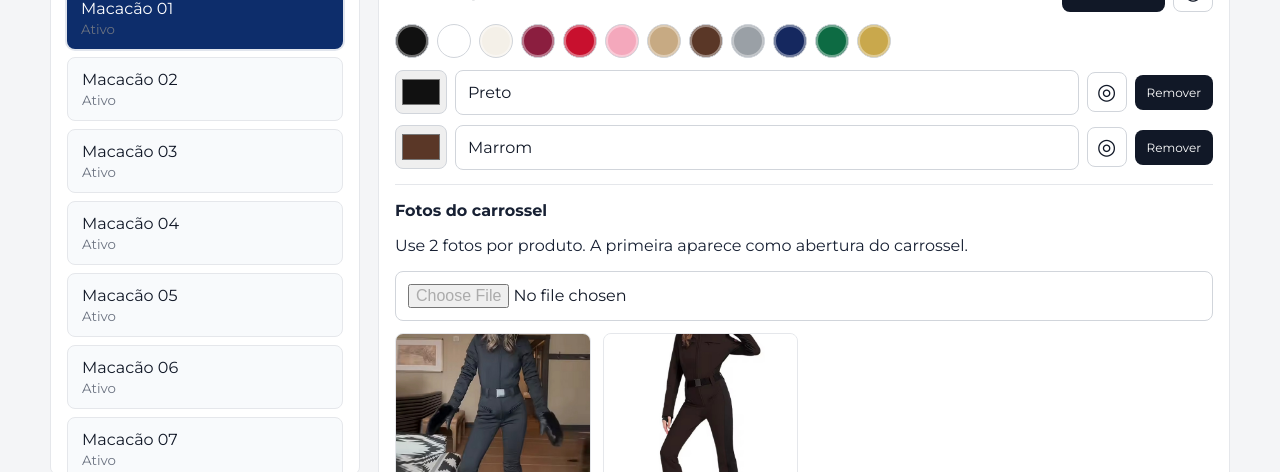
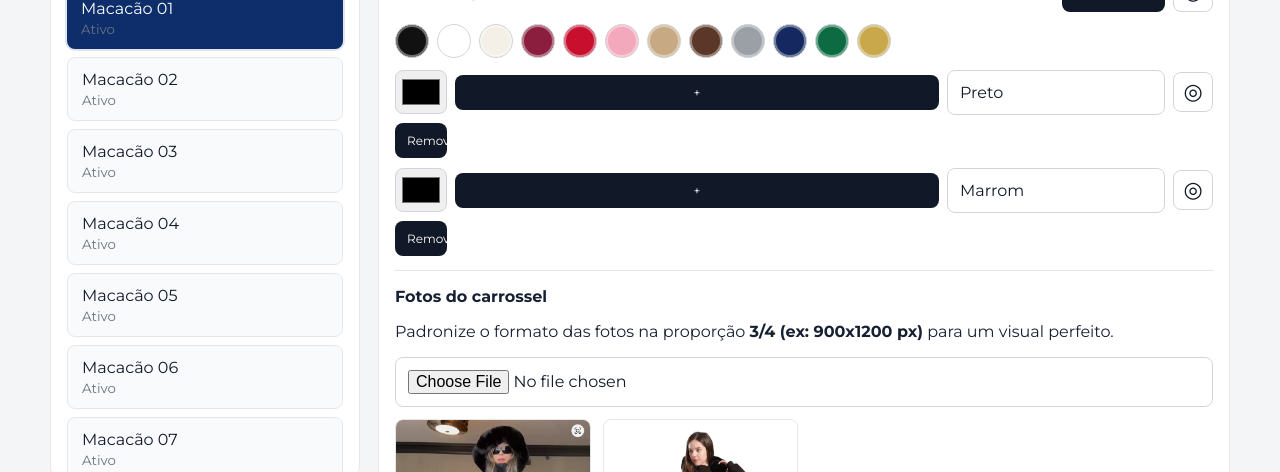
Before and after one commit to scalecompanyads/roupa-de-neve-catalogo, a Next.js app: page /admin in a window 1280 px wide. Shown: the part 328-800 px from the top of the page. Built offline with nearby package versions, Linux system fonts and the light colour scheme; no server answers; the database is empty.

Commit message:
update styles and structure per feedback

```diff
--- a/src/app/globals.css
+++ b/src/app/globals.css
@@ -246,11 +246,11 @@ h2 em {
 }
 
 .product-image {
-  width: 80%;
-  max-height: 90%;
-  object-fit: contain;
+  width: 100%;
+  height: 100%;
+  aspect-ratio: 3 / 4;
+  object-fit: cover;
   object-position: center;
-  filter: drop-shadow(0 8px 16px rgba(0,0,0,0.35));
 }
 
 .product-empty {
@@ -799,7 +799,7 @@ h2 em {
 
 .admin-images img {
   width: 100%;
-  aspect-ratio: 4 / 3;
+  aspect-ratio: 3 / 4;
   object-fit: cover;
 }
 
--- a/src/components/AdminPanel.tsx
+++ b/src/components/AdminPanel.tsx
@@ -41,22 +41,7 @@ const namedColorHex: Record<string, string> = {
   dourado: "#c9a84c"
 };
 
-function splitColorTag(color: string) {
-  const [rawHex, ...nameParts] = color.split("|");
-  const name = nameParts.join("|").trim();
-  if (name) return { hex: rawHex.trim(), name };
-
-  const trimmed = color.trim();
-  const lower = trimmed.toLowerCase();
-  return {
-    hex: /^#([0-9a-f]{6})$/i.test(trimmed) ? trimmed : namedColorHex[lower] || "#111111",
-    name: /^#([0-9a-f]{6})$/i.test(trimmed) ? "Nova cor" : trimmed
-  };
-}
-
-function makeColorTag(hex: string, name: string) {
-  return `${hex}|${name.trim() || "Nova cor"}`;
-}
+import { makeColorTag, splitColorTag } from "@/lib/color-utils";
 
 function normalizeCatalog(data: CatalogData): CatalogData {
   return {
@@ -66,7 +51,7 @@ function normalizeCatalog(data: CatalogData): CatalogData {
       subtitle: "",
       price: "",
       clpPrice: "",
-      images: product.images.slice(0, 2)
+      images: product.images
     }))
   };
 }
@@ -80,7 +65,7 @@ function blankProduct(categoryId: string, order: number): Product {
     price: "",
     order,
     active: true,
-    colors: [makeColorTag("#111111", "Preto")],
+    colors: [makeColorTag("#111111", "", "Preto")],
     images: []
   };
 }
@@ -215,11 +200,15 @@ export function AdminPanel() {
     });
   };
 
-  const updateColorHex = (index: number, hex: string) => {
+  const updateColorHex = (index: number, hex: string, isSecondColor = false) => {
     if (!selected) return;
     const oldColor = selected.colors[index];
     const current = splitColorTag(oldColor);
-    const nextColor = makeColorTag(hex, current.name);
+    const nextColor = makeColorTag(
+      isSecondColor ? current.hex : hex,
+      isSecondColor ? hex : current.hex2,
+      current.name
+    );
     updateColor(index, nextColor);
   };
 
@@ -227,7 +216,7 @@ export function AdminPanel() {
     if (!selected) return;
     const oldColor = selected.colors[index];
     const current = splitColorTag(oldColor);
-    const nextColor = makeColorTag(current.hex, name);
+    const nextColor = makeColorTag(current.hex, current.hex2, name);
     updateColor(index, nextColor);
   };
 
@@ -238,7 +227,7 @@ export function AdminPanel() {
     if (typeof draft === "string") updateColorName(index, draft);
   };
 
-  const addColor = (value = makeColorTag("#111111", "Preto")) => {
+  const addColor = (value = makeColorTag("#111111", "", "Preto")) => {
     if (!selected) return;
     updateProduct({ colors: [...selected.colors, value] });
   };
@@ -261,7 +250,7 @@ export function AdminPanel() {
     const eyeDropper = new (window as typeof window & { EyeDropper: new () => { open: () => Promise<{ sRGBHex: string }> } }).EyeDropper();
     const result = await eyeDropper.open();
     if (typeof index === "number") updateColorHex(index, result.sRGBHex);
-    else addColor(makeColorTag(result.sRGBHex, "Nova cor"));
+    else addColor(makeColorTag(result.sRGBHex, "", "Nova cor"));
   };
 
   const addCategory = () => {
@@ -287,10 +276,6 @@ export function AdminPanel() {
 
   const addImage = async (file: File) => {
     if (!selected) return;
-    if (selected.images.length >= 2) {
-      window.alert("Cada produto usa no máximo 2 fotos no carrossel. Remova uma foto antes de adicionar outra.");
-      return;
-    }
     let url = await new Promise<string>((resolve) => {
       const reader = new FileReader();
       reader.onload = () => resolve(String(reader.result));
@@ -393,15 +378,25 @@ export function AdminPanel() {
                     key={color.name}
                     style={{ background: color.hex }}
                     title={color.name}
-                    onClick={() => addColor(makeColorTag(color.hex, color.name))}
+                    onClick={() => addColor(makeColorTag(color.hex, "", color.name))}
                   />
                 ))}
               </div>
 
               <div className="color-list">
-                {selected.colors.map((color, index) => (
+                {selected.colors.map((color, index) => {
+                  const { hex, hex2, name } = splitColorTag(color);
+                  return (
                   <div className="color-row" key={`${color}-${index}`}>
-                    <input type="color" value={splitColorTag(color).hex} onChange={(event) => updateColorHex(index, event.target.value)} />
+                    <input type="color" value={hex || "#111111"} onChange={(event) => updateColorHex(index, event.target.value)} />
+                    {hex2 ? (
+                      <>
+                        <input type="color" value={hex2} onChange={(event) => updateColorHex(index, event.target.value, true)} />
+                        <button type="button" onClick={() => updateColorHex(index, "", true)} title="Remover segunda cor">x</button>
+                      </>
+                    ) : (
+                      <button type="button" onClick={() => updateColorHex(index, "#ffffff", true)} title="Transformar em cor dupla (bicolor)">+</button>
+                    )}
                     <input
                       value={draftColorNames[`${selected.id}-${index}`] ?? splitColorTag(color).name}
                       onBlur={() => commitColorName(index)}
@@ -420,15 +415,15 @@ export function AdminPanel() {
                     </button>
                     <button type="button" onClick={() => removeColor(index)}>Remover</button>
                   </div>
-                ))}
+                )})}
               </div>
             </div>
 
             <div className="image-editor">
               <div>
                 <strong>Fotos do carrossel</strong>
-                <p>Use 2 fotos por produto. A primeira aparece como abertura do carrossel.</p>
-                <input type="file" accept="image/*" disabled={selected.images.length >= 2} onChange={(event) => event.target.files?.[0] && addImage(event.target.files[0])} />
+                <p>Padronize o formato das fotos na proporção <strong>3/4 (ex: 900x1200 px)</strong> para um visual perfeito.</p>
+                <input type="file" accept="image/*" onChange={(event) => event.target.files?.[0] && addImage(event.target.files[0])} />
               </div>
               <div className="admin-images">
                 {selected.images.map((image) => (
--- /dev/null
+++ b/src/lib/color-utils.ts
@@ -0,0 +1,46 @@
+export function splitColorTag(color: string) {
+  const [rawHexes, ...nameParts] = color.split("|");
+  const name = nameParts.join("|").trim();
+  const hexes = rawHexes.trim().split(",").map(h => h.trim());
+  return {
+    hex: hexes[0] || "",
+    hex2: hexes[1] || "", // may be empty if single color
+    name: name || color.trim()
+  };
+}
+
+export function makeColorTag(hex1: string, hex2: string, name: string) {
+  const rawHexes = hex2 ? `${hex1},${hex2}` : hex1;
+  return `${rawHexes}|${name.trim() || "Nova cor"}`;
+}
+
+export function colorCss(color: string) {
+  const { hex, hex2 } = splitColorTag(color);
+
+  const parseHex = (swatch: string) => {
+    if (/^#([0-9a-f]{3}|[0-9a-f]{6})$/i.test(swatch)) return swatch;
+    const v = swatch.toLowerCase();
+    if (v.includes("preto")) return "#111111";
+    if (v.includes("branco") || v.includes("off-white")) return "#f4f0e8";
+    if (v.includes("marrom")) return "#5a3727";
+    if (v.includes("cinza") || v.includes("prata")) return "#9aa0a6";
+    if (v.includes("rosa")) return "#f4a8bc";
+    if (v.includes("vermelho")) return "#c8102e";
+    if (v.includes("bege")) return "#c7aa83";
+    if (v.includes("verde")) return "#0d6b43";
+    if (v.includes("vinho")) return "#5b1230";
+    if (v.includes("azul")) return "#15285f";
+    if (v.includes("dourado")) return "#c9a84c";
+    return "transparent";
+  };
+
+  const color1 = parseHex(hex);
+
+  if (hex2) {
+    const color2 = parseHex(hex2);
+    // Return a diagonal split
+    return `linear-gradient(135deg, ${color1} 50%, ${color2} 50%)`;
+  }
+
+  return color1;
+}
```
Also changed, not shown: src/app/page.tsx (+1 -24 lines).
